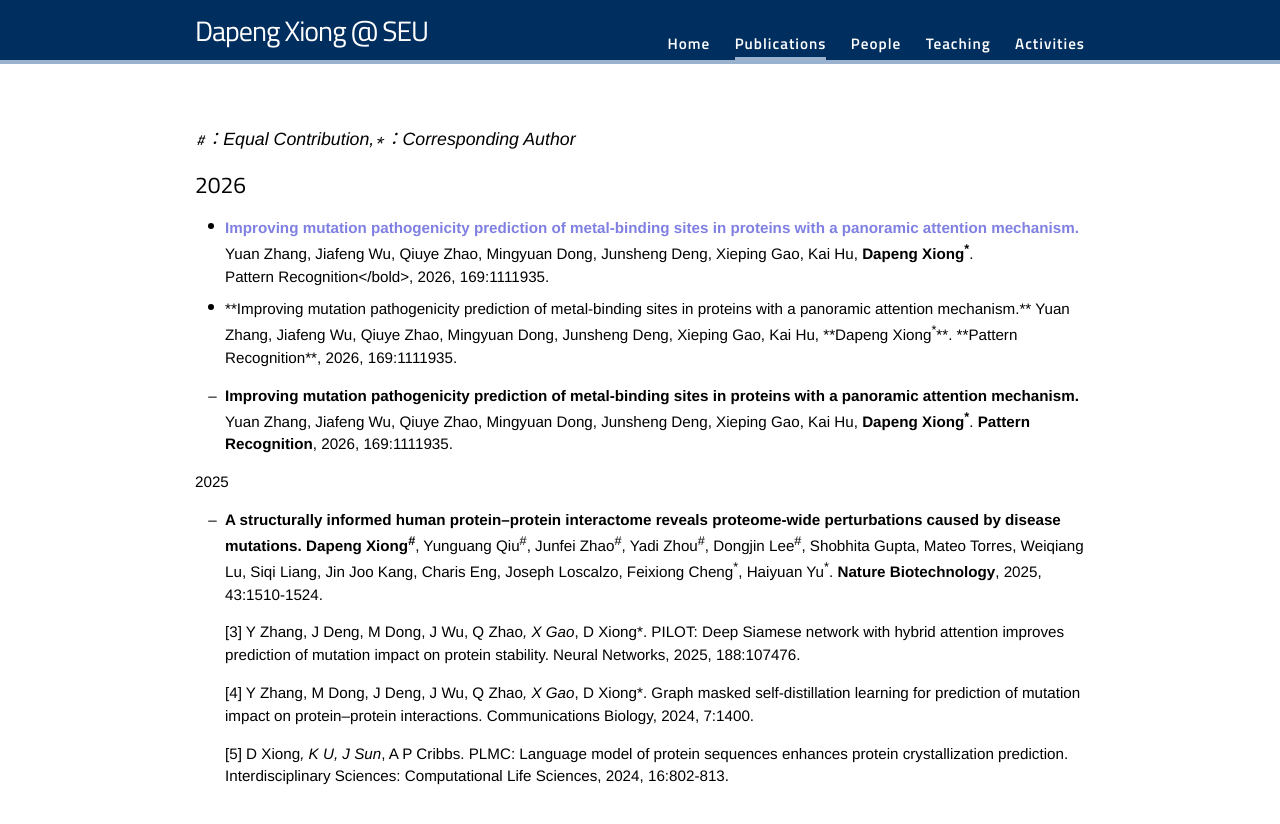
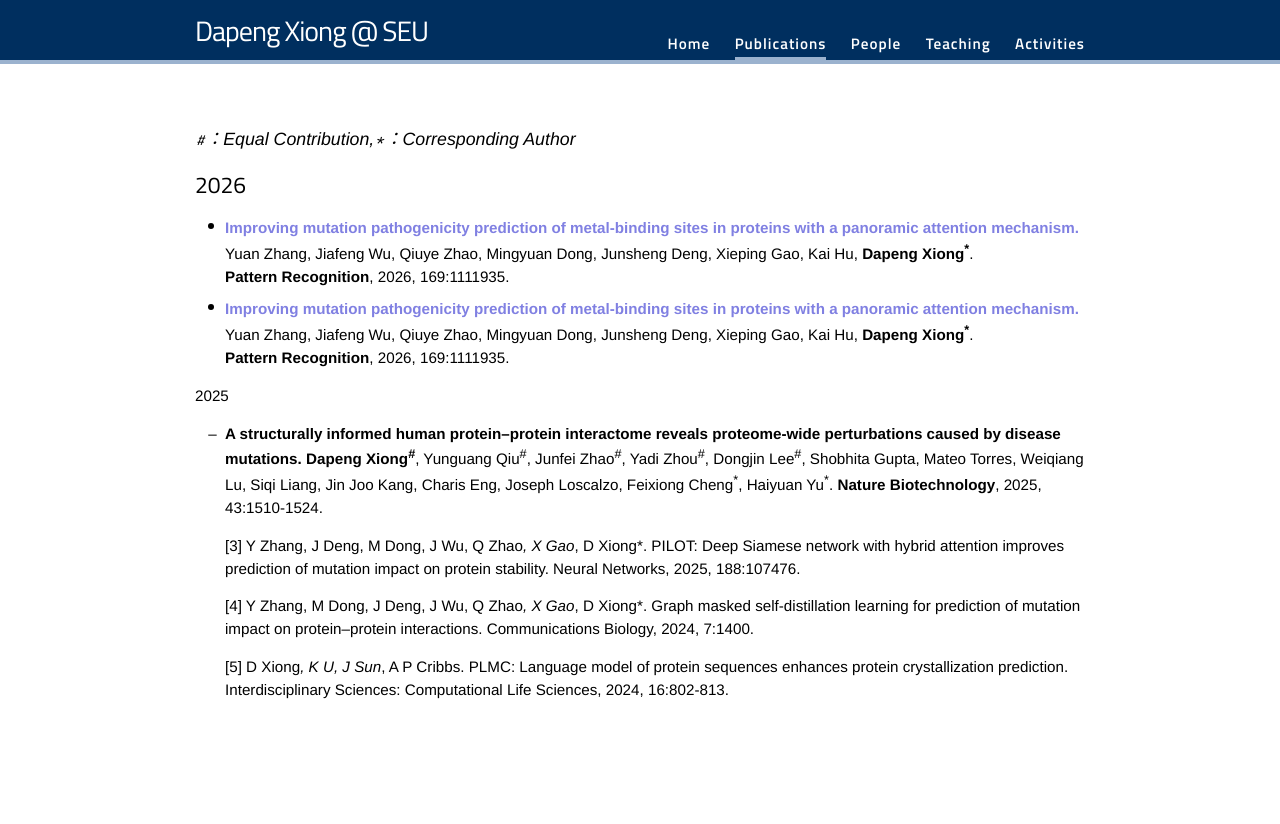
Before and after one commit to dapeng-xiong/dapeng-xiong.github.io, a Jekyll site: the page built from Publications.md, in a window 1280 px wide. Shown: the top 824 px of the page. Built offline with Jekyll 4.4.1, drawn with Linux system fonts in a browser that asks for light colours; nearby versions of some CDN libraries; some web fonts are replaced.

Commit message:
Update Publications.md

```diff
--- a/Publications.md
+++ b/Publications.md
@@ -13,19 +13,18 @@ active: Publications
 ## 2026
 <ul class='utlist'>
   <li>
-    <text style='color: #8080e2;font-weight: bold;'>Improving mutation pathogenicity prediction of metal-binding sites in proteins with a panoramic attention mechanism.    </text>
-    Yuan Zhang, Jiafeng Wu, Qiuye Zhao, Mingyuan Dong, Junsheng Deng, Xieping Gao, Kai Hu, <text style='font-weight: bold;'>Dapeng Xiong<sup>*</sup></text>.
+    <text class='text_title'>Improving mutation pathogenicity prediction of metal-binding sites in proteins with a panoramic attention mechanism.</text><br />
+    Yuan Zhang, Jiafeng Wu, Qiuye Zhao, Mingyuan Dong, Junsheng Deng, Xieping Gao, Kai Hu, <text class='text_bold'>Dapeng Xiong<sup>*</sup></text>.
     <br />
-   <bold></bold>Pattern Recognition</bold>, 2026, 169:1111935.
+   <text class='text_bold'>Pattern Recognition</text>, 2026, 169:1111935.
   </li>
-  <li>
-    **Improving mutation pathogenicity prediction of metal-binding sites in proteins with a panoramic attention mechanism.**
-    Yuan Zhang, Jiafeng Wu, Qiuye Zhao, Mingyuan Dong, Junsheng Deng, Xieping Gao, Kai Hu, **Dapeng Xiong<sup>*</sup>**. **Pattern Recognition**, 2026, 169:1111935.
+   <li>
+    <text class='text_title'>Improving mutation pathogenicity prediction of metal-binding sites in proteins with a panoramic attention mechanism.</text><br />
+    Yuan Zhang, Jiafeng Wu, Qiuye Zhao, Mingyuan Dong, Junsheng Deng, Xieping Gao, Kai Hu, <text class='text_bold'>Dapeng Xiong<sup>*</sup></text>.
+    <br />
+   <text class='text_bold'>Pattern Recognition</text>, 2026, 169:1111935.
   </li>
 </ul>
-+  **Improving mutation pathogenicity prediction of metal-binding sites in proteins with a panoramic attention mechanism.**
-  Yuan Zhang, Jiafeng Wu, Qiuye Zhao, Mingyuan Dong, Junsheng Deng, Xieping Gao, Kai Hu, **Dapeng Xiong<sup>*</sup>**. **Pattern Recognition**, 2026, 169:1111935.
-
 
 #### 2025
 - **A structurally informed human protein–protein interactome reveals proteome-wide perturbations caused by disease mutations.**
```
